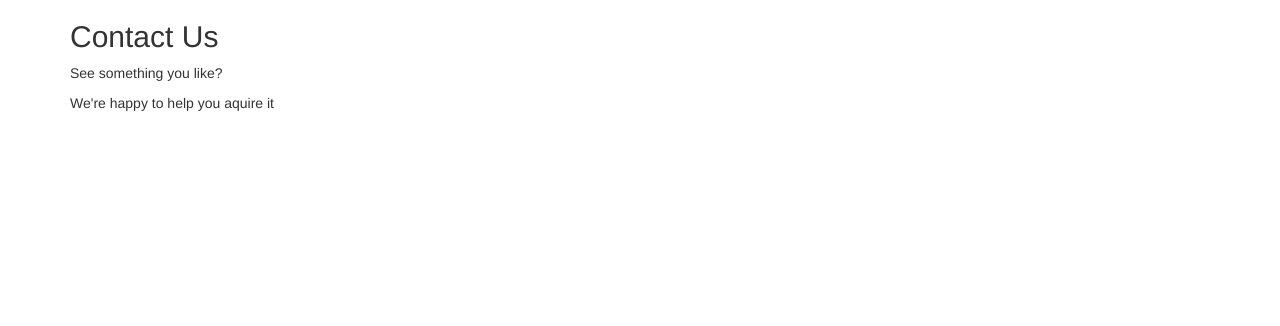
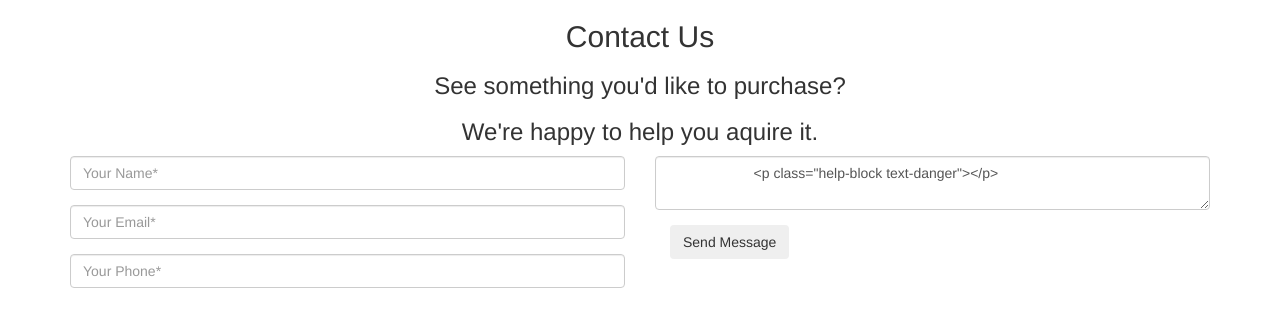
Before and after one commit to Serenity333/Brandon-s-Collection, a plain HTML site: page Contact.html in a window 1280 px wide. Drawn offline with nearby package versions, Linux system fonts and the light colour scheme; a web font is replaced by a local one.

Commit message:
Update Contact.html

```diff
--- a/Contact.html
+++ b/Contact.html
@@ -8,9 +8,47 @@
     </head>
 
     <body>
-      <div class="container" id="contact">
-        <h2 id="header">Contact Us</h2>
-        <p>See something you like?</p>
-        <p>We're happy to help you aquire it</p>
+      <div class="container">
+        <div class="row">
+          <div class="col-lg-12 text-center">
+            <h2>Contact Us</h2>
+            <h3>See something you'd like to purchase?</h3>
+            <h3>We're happy to help you aquire it.</h3>
+          </div>
+        </div>
+        <div class="row">
+          <div class="col-lg-12">
+            <form name="contact" id="contactform">
+              <div class="row">
+                <div class="col-md-6">
+                  <div class="form-group">
+                    <input type="text" class="form-control" placeholder="Your Name*"id="name" name="name" required data-validation-required-message="Please enter your name.">
+                    <p class="help-block text-danger"></p>
+                  </div>
+                  <div class="form-group">
+                    <input type="email" class="form-control" placeholder="Your Email*" id="email" name="email" required data-validation-message="Please enter your email.">
+                    <p class="help-block text-danger"></p>
+                  </div>
+                  <div class="form-group">
+                    <input type="tel" class="form-control" placeholder="Your Phone*" id="phone" name="phone" required data-validation-required-message="Please enter your phone number.">
+                    <p class="help-block text-danger"></p>
+                  </div>
+                </div>
+                <div class="col-md-6">
+                  <div class="form-group">
+                    <textarea class="form-control" placeholder="Your Message*" id="message" name="message" required data-validation-required-message="Please enter a message.">
+                      <p class="help-block text-danger"></p>
+                    </textarea>
+                  </div>
+                  <div class="col-lg-12">
+                    <div id="success"></div>
+                    <button type="submit" class="btn btn-xl">Send Message</button>
+                  </div>
+                  </div>
+                </div>
+            </form>
+          </div>
+        </div>
       </div>
     </body>
+</html>
```
